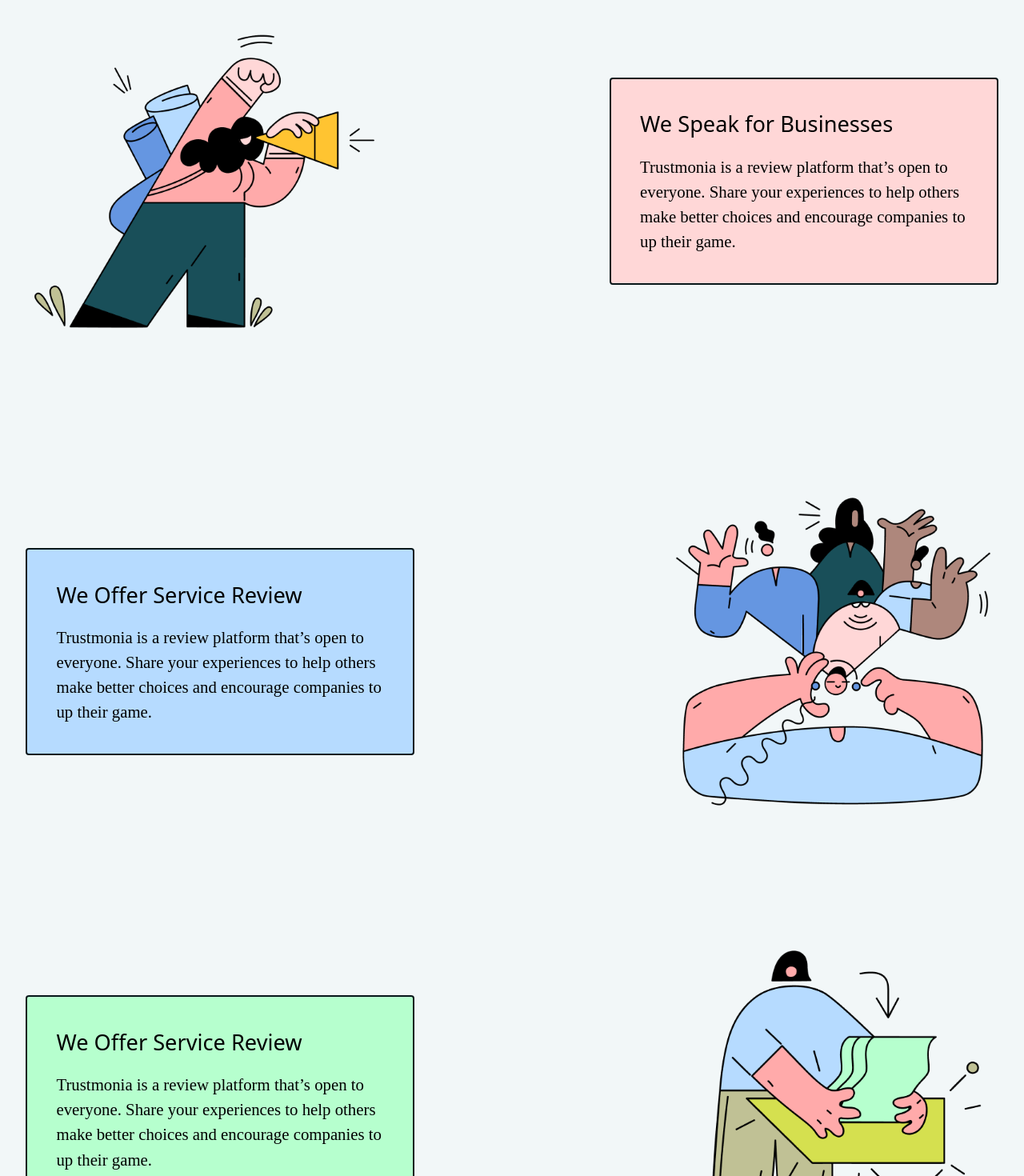
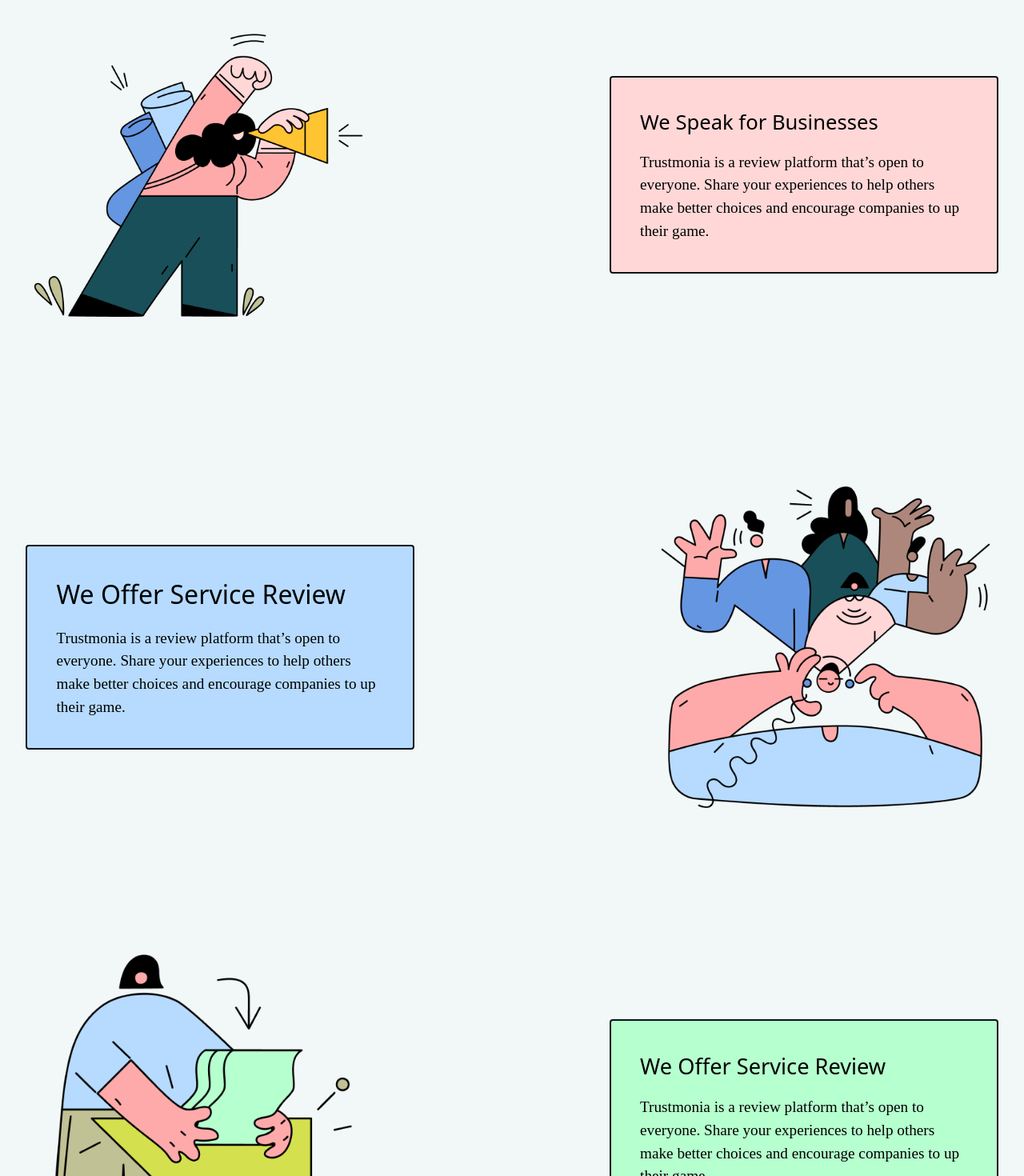
Before and after one commit to precious123-gifted/trustmonia, a Next.js app: page /Components/WhyChooseUs in a window 1280 px wide. Shown: the part 280-1750 px from the top of the page at 80% size. Built offline with nearby package versions, Linux system fonts and the light colour scheme.

Commit message:
Mar 22 15:54

```diff
--- a/src/pages/Components/WhyChooseUs.tsx
+++ b/src/pages/Components/WhyChooseUs.tsx
@@ -6,22 +6,22 @@
 
 export default function WhyChooseUs() {
   return (
-    <div className='w-[100vw] h-[200vw] portrait:h-[500vw] bg-grey flex item-center justify-center pt-[6%] portrait:pt-[30%]'>
+    <div className='w-[100vw] h-[200vw] portrait:h-[500vw] bg-grey flex item-center justify-center pt-[6vw]  portrait:pt-[30vw] portrait:sm:pt-[20vw] '>
       <div className="content flex-col justify-between align-center h-full w-[95%]  ">
-<div className="header text-[200%]  portrait:text-[150%] text-center mb-[13%] portrait:mb-[30%]">WHY CHOOSE TRUSTMONIA</div>
+<div className="header text-[2.5vw]  portrait:text-[7vw]  portrait:sm:text-[5vw] text-center mb-[13%] portrait:mb-[30%]">WHY CHOOSE TRUSTMONIA</div>
 
 
 
 <div className="section1 flex items-center justify-between mb-[13%] portrait:mb-[25%]">
 <div className="svg  portrait:hidden ">
-<Image alt='' src={speakerSVG}  className='w-[100%] object-contain aspect-[4/3]  landscape:object-left ' />
+<Image alt='' src={speakerSVG}  className='w-[45vw] object-contain aspect-[4/3]  landscape:object-left ' />
 </div>
 
 
 <div className="writeup-div w-[40%]  portrait:w-[100%] bg-pink rounded p-[3%] portrait:p-[7%] border-2 border-darkgreen">
-<div className="writeup-header text-[170%] portrait:text-center portrait:text-[140%] mb-[4%]">We Speak for Businesses</div>
+<div className="writeup-header  text-[2vw]  portrait:text-[6vw]  portrait:sm:text-[4vw]  portrait:text-center  mb-[4%]">We Speak for Businesses</div>
 
-<div className="writeup text-[130%]  portrait:text-center portrait:text-[142%] font-manuale">
+<div className="writeup  text-[1.5vw]  portrait:text-[5vw]  portrait:sm:text-[3vw] portrait:text-center  font-manuale">
 Trustmonia is a review platform
 that’s open to everyone. Share
 your experiences to help others
@@ -46,9 +46,9 @@
 
 
 <div className="writeup-div w-[40%]  portrait:w-[100%] bg-blue rounded p-[3%] portrait:p-[7%] border-2 border-darkgreen">
-<div className="writeup-header text-[170%] portrait:text-center portrait:text-[140%] mb-[4%]">We Offer Service Review</div>
+<div className="writeup-header text-[2.5vw]  portrait:text-[7vw]  portrait:sm:text-[5vw] portrait:text-center  mb-[4%]">We Offer Service Review</div>
 
-<div className="writeup text-[130%]  portrait:text-center portrait:text-[142%] font-manuale">
+<div className="writeup text-[1.5vw]  portrait:text-[5vw]  portrait:sm:text-[3vw]  portrait:text-center font-manuale">
 Trustmonia is a review platform
 that’s open to everyone. Share
 your experiences to help others
@@ -65,7 +65,7 @@
 
 
 <div className="svg  portrait:hidden ">
-<Image alt='' src={serviceSVG}  className='w-[100%] object-contain aspect-[4/3]  landscape:object-right ' />
+<Image alt='' src={serviceSVG}  className='w-[45vw] object-contain aspect-[4/3]  landscape:object-right ' />
 </div>
 
 </div>
@@ -75,12 +75,14 @@
 
 <div className="section3 flex items-center justify-between mb-[13%] portrait:mb-[25%]">
 
-
+<div className="svg  portrait:hidden ">
+<Image alt='' src={productSVG}  className='w-[45vw] object-contain aspect-[4/3]  landscape:object-left ' />
+</div>
 
 <div className="writeup-div w-[40%]  portrait:w-[100%] bg-green rounded p-[3%] portrait:p-[7%] border-2 border-darkgreen">
 <div className="writeup-header text-[170%] portrait:text-center portrait:text-[140%] mb-[4%]">We Offer Service Review</div>
 
-<div className="writeup text-[130%]  portrait:text-center portrait:text-[142%] font-manuale">
+<div className="writeup text-[1.5vw]  portrait:text-[5vw]  portrait:sm:text-[3vw]  portrait:text-center font-manuale">
 Trustmonia is a review platform
 that’s open to everyone. Share
 your experiences to help others
@@ -96,9 +98,7 @@
 
 
 
-<div className="svg  portrait:hidden ">
-<Image alt='' src={productSVG}  className='w-[100%] object-contain aspect-[4/3]  landscape:object-right ' />
-</div>
+
 
 </div>
 
```
